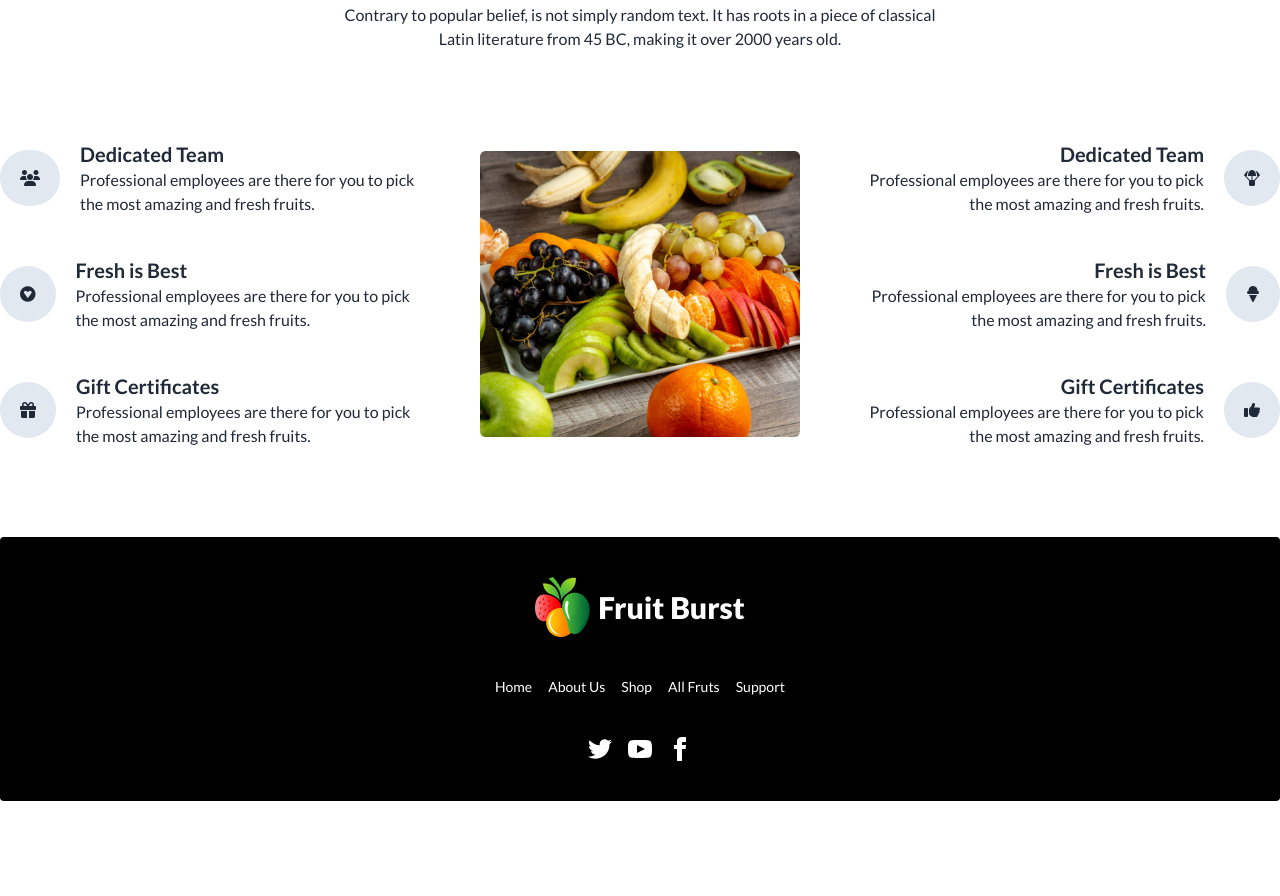
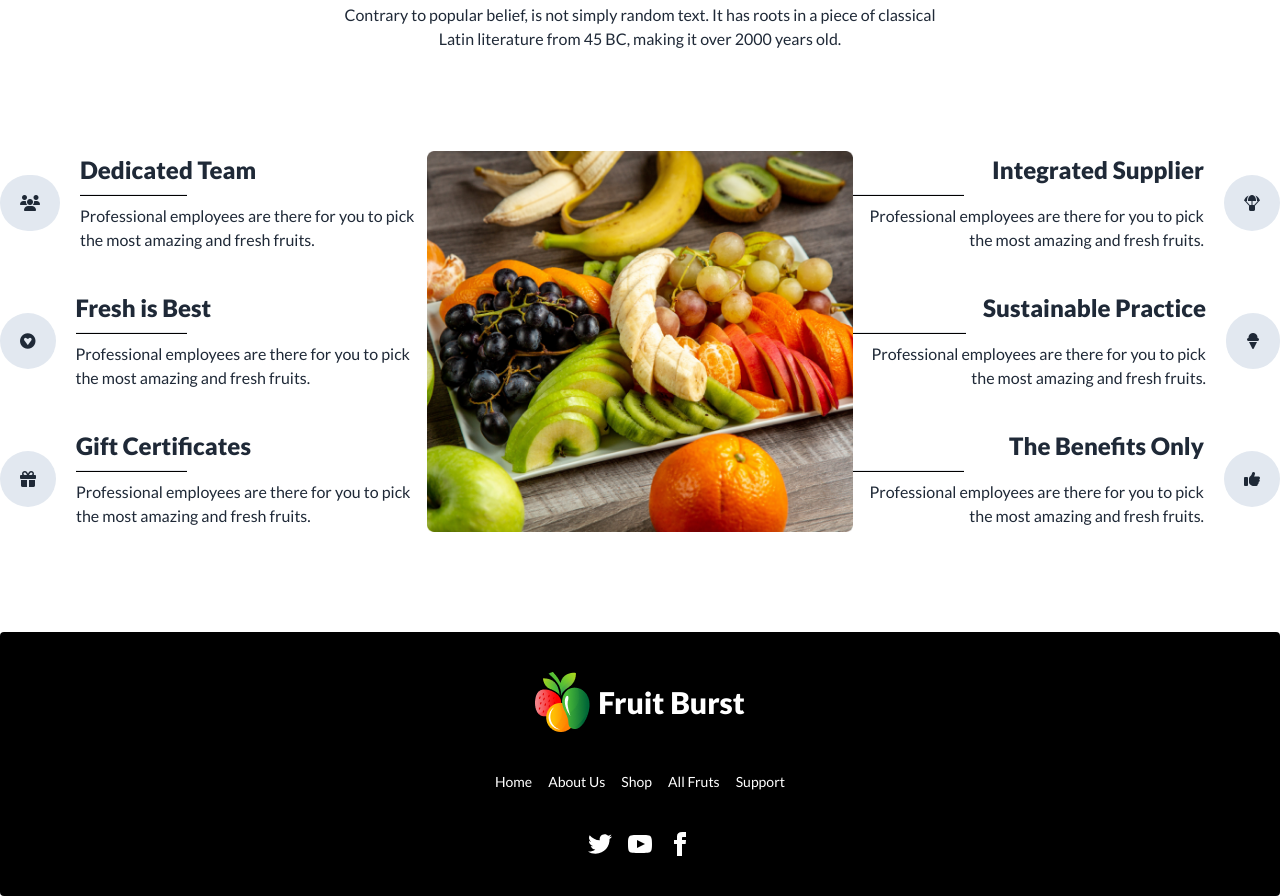
Before and after one commit to sonatanpaul/fruit-brust-project, a plain HTML site: page index.html in a window 1280 px wide. Shown: the part 2507-3403 px from the top of the page. Before the commit the page ends 3308 px from the top, so only its background shows below. Drawn offline with nearby package versions, Linux system fonts and the light colour scheme.

Commit message:
some modifay

```diff
--- a/index.html
+++ b/index.html
@@ -405,7 +405,10 @@
                         <i class="bg-slate-200 p-5 rounded-full fa-solid fa-users"></i>
                       </div>
                       <div>
-                        <h1 class="text-xl font-bold">Dedicated Team</h1>
+                        <h1 class="text-2xl font-extrabold">Dedicated Team</h1>
+                        <div class="hidden lg:block bg-black h-0.5 mb-2 mt-2 mr-60">
+                          <hr class="">
+                        </div>
                       <p>Professional employees are there for you to pick the most amazing and fresh fruits.</p>
                     </div>
                       </div>
@@ -415,7 +418,10 @@
                         <i class=" bg-slate-200 p-5 rounded-full fa-brands fa-gratipay"></i>
                       </div>
                       <div>
-                        <h1 class="text-xl font-bold">Fresh is Best</h1>
+                        <h1 class="text-2xl font-extrabold">Fresh is Best</h1>
+                        <div class="hidden lg:block bg-black h-0.5 mb-2 mt-2 mr-60">
+                          <hr class="">
+                        </div>
                       <p>Professional employees are there for you to pick the most amazing and fresh fruits.</p>
                       </div>
                     </div>
@@ -425,14 +431,17 @@
                         <i class="bg-slate-200 p-5 rounded-full fa-solid fa-gift"></i>
                       </div>
                       <div>
-                        <h1 class="text-xl font-bold">Gift Certificates</h1>
+                        <h1 class="text-2xl font-extrabold">Gift Certificates</h1>
+                        <div class="hidden lg:block bg-black h-0.5 mb-2 mt-2 mr-60">
+                          <hr class="">
+                        </div>
                       <p>Professional employees are there for you to pick the most amazing and fresh fruits.</p>
                       </div>
                     </div>
                   </div>
                   <!-- part one  -->
                   <div class="mt-5 mb-5">
-                    <img src="./images/whychoose1.png" class="w-80" alt="">
+                    <img src="./images/whychoose1.png" class="w-80 lg:w-full"  alt="">
                   </div>
                   <!-- part two  -->
                   <div class="lg:text-right">
@@ -441,7 +450,10 @@
                         <i class=" bg-slate-200 p-5 rounded-full fa-solid fa-parachute-box"></i>
                       </div>
                       <div>
-                        <h1 class="text-xl font-bold">Dedicated Team</h1>
+                        <h1 class="text-2xl font-extrabold">Integrated Supplier</h1>
+                        <div class="hidden lg:block bg-black h-0.5 mb-2 mt-2 mr-60">
+                          <hr class="">
+                        </div>
                         <p>Professional employees are there for you to pick the most amazing and fresh fruits.</p>
                       </div>
                     </div>
@@ -451,7 +463,11 @@
                         <i class="bg-slate-200 p-5 rounded-full fa-solid fa-ice-cream"></i>
                       </div>
                       <div>
-                        <h1 class="text-xl font-bold">Fresh is Best</h1>
+                        <h1 class="text-2xl font-extrabold ">Sustainable Practice</h1>
+                        <div class="hidden lg:block bg-black h-0.5 mb-2 mt-2 mr-60">
+                          <hr class="">
+                        </div>
+
                       <p>Professional employees are there for you to pick the most amazing and fresh fruits.</p>
                       </div>
                     </div>
@@ -461,7 +477,10 @@
                         <i class="bg-slate-200 p-5 rounded-full fa-solid fa-thumbs-up"></i>
                       </div>
                       <div>
-                        <h1 class="text-xl font-bold">Gift Certificates</h1>
+                        <h1 class="text-2xl font-extrabold">The Benefits Only</h1>
+                        <div class="hidden lg:block bg-black h-0.5 mb-2 mt-2 mr-60">
+                          <hr class="">
+                        </div>
                       <p>Professional employees are there for you to pick the most amazing and fresh fruits.</p>
                       </div>
                     </div>
```
